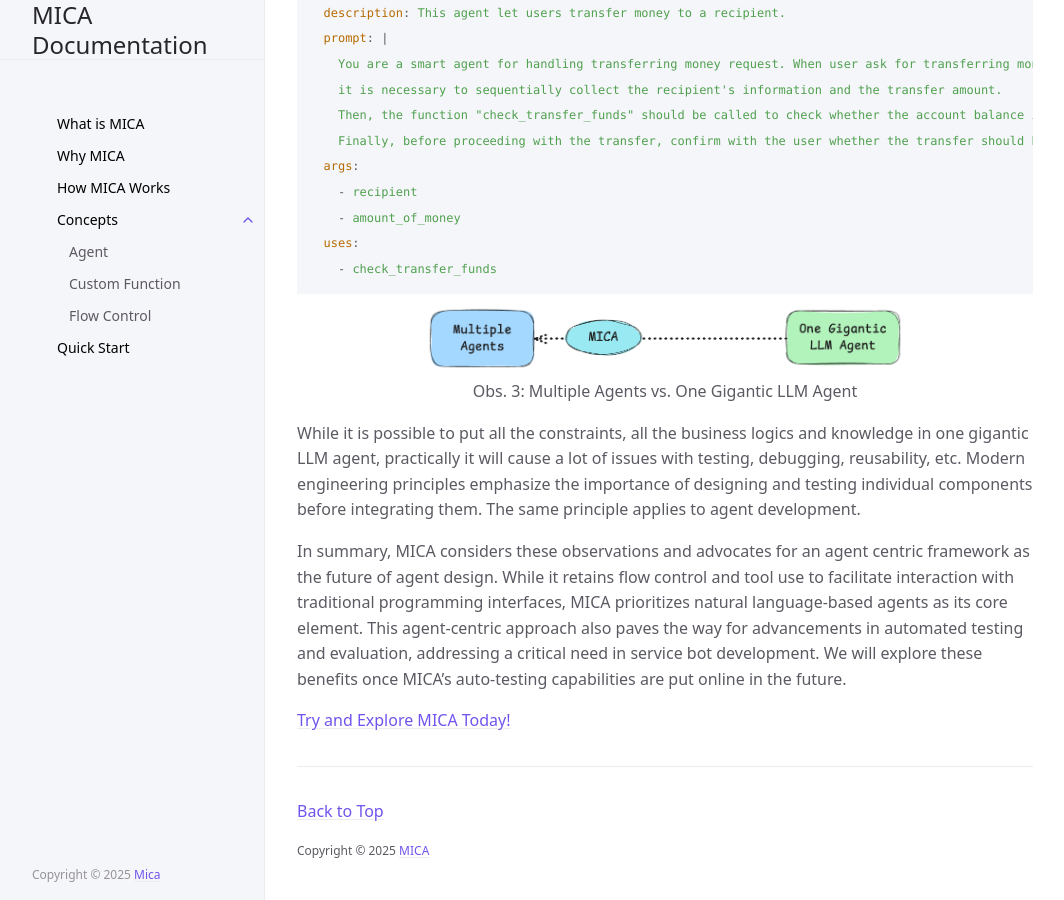
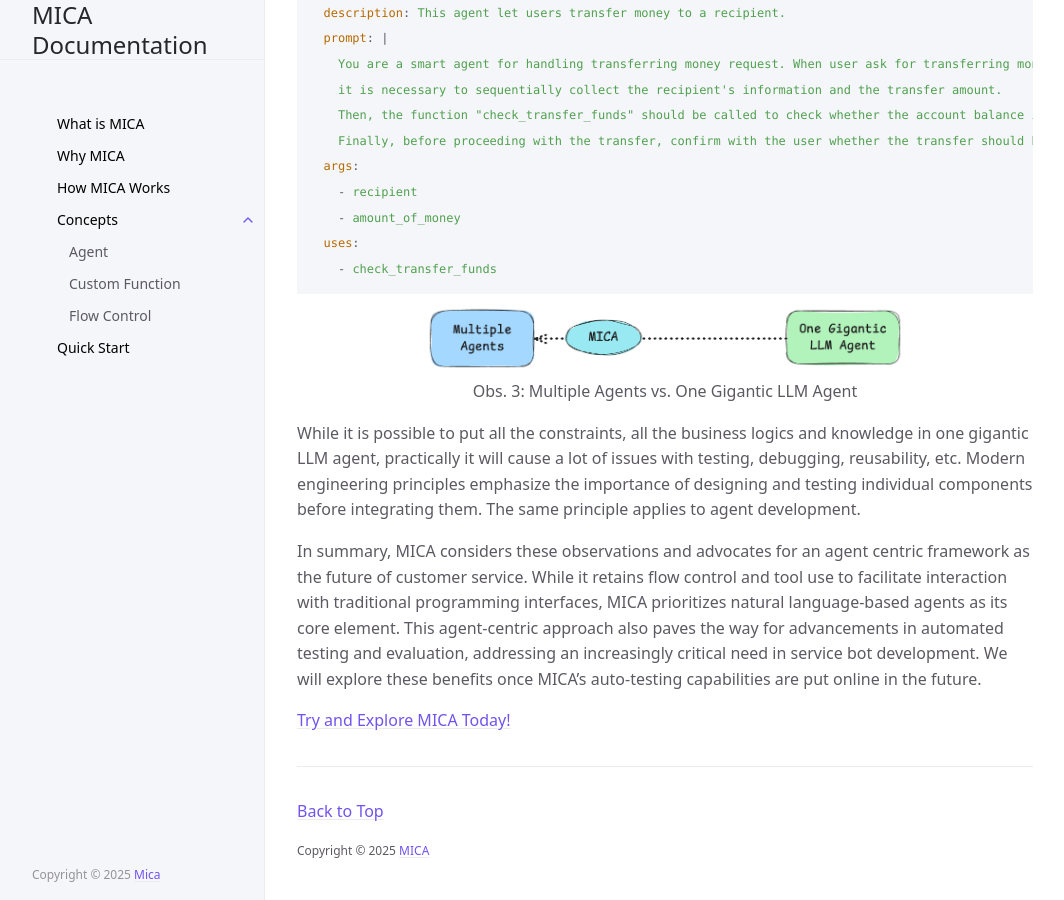
Before and after one commit to Mica-labs/Mica-labs.github.io, a Jekyll site: the page built from docs/introduction/index.md, in a window 1280 px wide and 900 px high, scrolled down 2485 px. Shown: the whole window, without its empty margins (107-1171 px from the left). Built offline with Jekyll 4.4.1, drawn with Linux system fonts in a browser that asks for light colours; cached includes are drawn as plain includes.

Commit message:
Update index.md

```diff
--- a/docs/introduction/index.md
+++ b/docs/introduction/index.md
@@ -383,6 +383,6 @@ transfer_money:
 
 While it is possible to put all the constraints, all the business logics and knowledge in one gigantic LLM agent, practically it will cause a lot of issues with testing, debugging, reusability, etc.  Modern engineering principles emphasize the importance of designing and testing individual components before integrating them. The same principle applies to agent development.
 
-In summary, MICA considers these observations and advocates for an agent centric framework as the future of agent design. While it retains flow control and tool use to facilitate interaction with traditional programming interfaces, MICA prioritizes natural language-based agents as its core element. This agent-centric approach also paves the way for advancements in automated testing and evaluation, addressing a critical need in service bot development. We will explore these benefits once MICA’s auto-testing capabilities are put online in the future.
+In summary, MICA considers these observations and advocates for an agent centric framework as the future of customer service. While it retains flow control and tool use to facilitate interaction with traditional programming interfaces, MICA prioritizes natural language-based agents as its core element. This agent-centric approach also paves the way for advancements in automated testing and evaluation, addressing an increasingly critical need in service bot development. We will explore these benefits once MICA’s auto-testing capabilities are put online in the future.
 
 [Try and Explore MICA Today!](https://github.com/Mica-labs/MICA)
```
